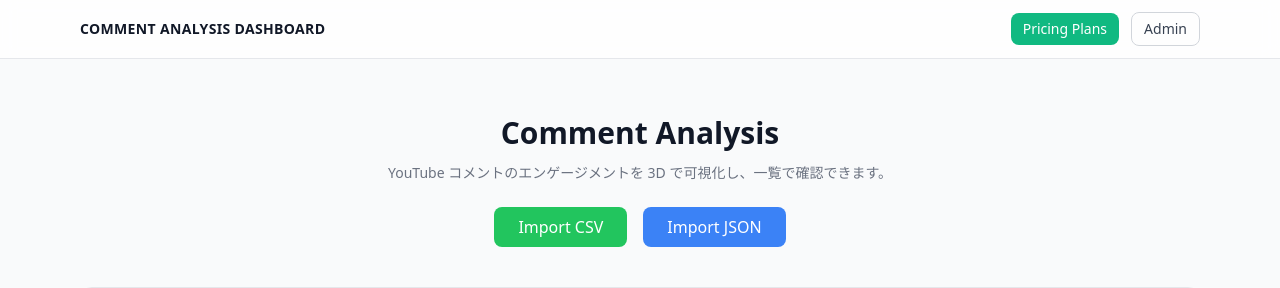
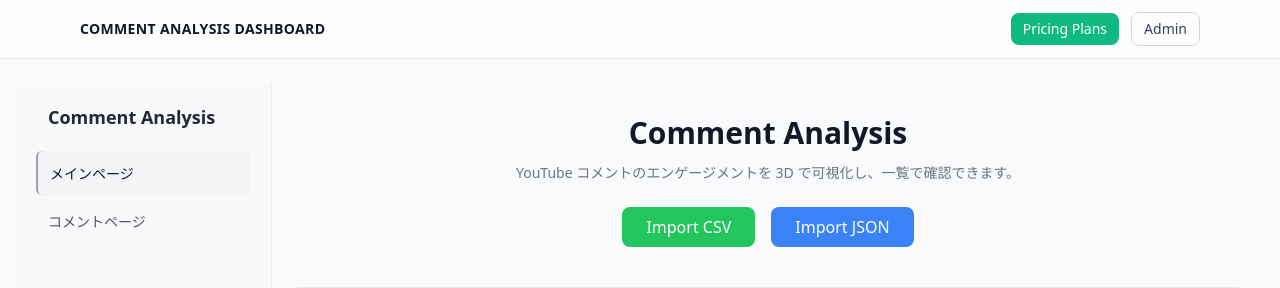
Before and after one commit to t-sasaki1124/django_ai_dashboard, a Django app: template myapp/templates/index.html in a window 1280 px wide. Shown: the top 288 px of the page. Run offline with Django 4.2, Linux system fonts and the light colour scheme; tables that the repository leaves empty hold one stand-in row (values such as "Sample post"); the template is opened without the code that fills it: values that come from a table or form of the project are taken from there, most other values are stand-ins (such as "Sample title", 1, 10 or a date in 2020); some libraries are stand-ins or nearby versions.

Commit message:
左ペインの追加

```diff
--- a/myapp/templates/index.html
+++ b/myapp/templates/index.html
@@ -4,8 +4,37 @@
 
 {% block content %}
 
+<div class="flex h-screen">
+  <!-- 左ペイン（サイドバー） - Notion風デザイン -->
+  <!--
+    Notion風デザインルール:
+    - アクティブ: bg-gray-100 + text-gray-900 + border-l-2 border-gray-400 (薄いグレー背景 + 濃い文字 + 左の細いアクセント線)
+    - ホバー: hover:bg-gray-100/80 (薄いグレーの面がふわっと)
+    - 非アクティブ: text-gray-600 (透明背景、薄いグレーテキスト)
+    - アニメーション: transition-colors duration-150 (控えめな色変化のみ)
+  -->
+  <aside class="w-64 bg-gray-50/50 border-r border-gray-200/60 flex-shrink-0 overflow-y-auto">
+    <div class="p-5">
+      <h2 class="text-lg font-semibold mb-5 text-gray-800 px-3">Comment Analysis</h2>
+      <nav class="space-y-1">
+        <!-- アクティブ: 薄いグレー背景 + 濃い文字 + 左の細いアクセント線 -->
+        <a href="#" id="nav-main" class="block px-3 py-2.5 rounded-md bg-gray-100 text-gray-900 border-l-2 border-gray-400 transition-colors duration-150 nav-link active">
+          <span class="font-medium text-sm">メインページ</span>
+        </a>
+        <!-- 非アクティブ: 透明背景、ホバーで薄いグレー面がふわっと -->
+        <a href="#" id="nav-comments" class="block px-3 py-2.5 rounded-md text-gray-600 hover:bg-gray-100/80 transition-colors duration-150 nav-link">
+          <span class="font-medium text-sm">コメントページ</span>
+        </a>
+      </nav>
+    </div>
+  </aside>
+
+  <!-- メインコンテンツエリア -->
+  <main class="flex-1 overflow-y-auto bg-gray-50">
     <div class="max-w-6xl mx-auto py-8 px-4">
 
+      <!-- メインページコンテンツ -->
+      <div id="main-page" class="page-content">
         <!-- ヘッダーセクション -->
   <header class="mb-10 text-center">
     <h1 class="text-3xl font-bold mb-3 text-gray-900">
@@ -263,13 +292,25 @@
     </div>
   </div>
   {% endif %}
+      </div>
+
+      <!-- コメントページコンテンツ -->
+      <div id="comments-page" class="page-content" style="display: none;">
+        <header class="mb-10 text-center">
+          <h1 class="text-3xl font-bold mb-3 text-gray-900">
+            コメント一覧
+          </h1>
+          <p class="text-sm text-gray-500 mb-6">
+            すべてのコメントを一覧で確認できます。
+          </p>
+        </header>
 
         <section class="bg-white shadow rounded-2xl p-6">
           <div class="flex items-center justify-between mb-4">
             <h2 class="text-xl font-semibold">Comment Data</h2>
             <div class="flex items-center gap-2">
-        <label for="limit-selector" class="text-sm text-gray-600">表示件数:</label>
-        <select id="limit-selector" class="px-3 py-1.5 border border-gray-300 rounded-lg text-sm focus:outline-none focus:ring-2 focus:ring-blue-500 focus:border-transparent">
+              <label for="limit-selector-comments" class="text-sm text-gray-600">表示件数:</label>
+              <select id="limit-selector-comments" class="px-3 py-1.5 border border-gray-300 rounded-lg text-sm focus:outline-none focus:ring-2 focus:ring-blue-500 focus:border-transparent">
                 {% for option in limit_options %}
                   <option value="{{ option }}" {% if option == current_limit %}selected{% endif %}>{{ option }}件</option>
                 {% endfor %}
@@ -339,7 +380,10 @@
     </div>
     {% endif %}
           </section>
-
+        </div>
+      </div>
+    </div>
+  </main>
 </div>
 
 <!-- Plotly.js ライブラリ -->
@@ -425,14 +469,18 @@ const config = {
 Plotly.newPlot('3d-graph', [trace], layout, config);
 {% endif %}
 
-// 表示件数セレクタの変更処理
-document.getElementById('limit-selector').addEventListener('change', function() {
+// 表示件数セレクタの変更処理（コメントページ用）
+const limitSelectorComments = document.getElementById('limit-selector-comments');
+if (limitSelectorComments) {
+    limitSelectorComments.addEventListener('change', function() {
         const limit = this.value;
         const url = new URL(window.location.href);
         url.searchParams.set('limit', limit);
         url.searchParams.set('page', '1'); // 表示件数変更時は1ページ目に戻る
+        url.searchParams.set('tab', 'comments'); // コメントページを維持
         window.location.href = url.toString();
     });
+}
 
 // 3Dクラスタリング可視化
 {% if cluster_data %}
@@ -701,4 +749,70 @@ try {
 {% endif %}
 </script>
 
+<script>
+// ページ切り替え機能
+document.addEventListener('DOMContentLoaded', function() {
+    const navMain = document.getElementById('nav-main');
+    const navComments = document.getElementById('nav-comments');
+    const mainPage = document.getElementById('main-page');
+    const commentsPage = document.getElementById('comments-page');
+
+    // 要素が存在するか確認
+    if (!mainPage || !commentsPage || !navMain || !navComments) {
+        console.error('必要な要素が見つかりません:', {
+            mainPage: !!mainPage,
+            commentsPage: !!commentsPage,
+            navMain: !!navMain,
+            navComments: !!navComments
+        });
+        return;
+    }
+
+    function showPage(page) {
+        // すべてのページを非表示
+        if (mainPage) mainPage.style.display = 'none';
+        if (commentsPage) commentsPage.style.display = 'none';
+
+        // Notion風スタイル: アクティブ = 薄いグレー背景 + 濃い文字 + 左アクセント / 非アクティブ = 透明 + 薄いグレーテキスト
+        document.querySelectorAll('.nav-link').forEach(link => {
+            link.classList.remove('bg-gray-100', 'text-gray-900', 'border-l-2', 'border-gray-400', 'active');
+            link.classList.add('text-gray-600');
+        });
+
+        // 選択されたページを表示
+        if (page === 'main' && mainPage && navMain) {
+            mainPage.style.display = 'block';
+            navMain.classList.remove('text-gray-600');
+            navMain.classList.add('bg-gray-100', 'text-gray-900', 'border-l-2', 'border-gray-400', 'active');
+        } else if (page === 'comments' && commentsPage && navComments) {
+            commentsPage.style.display = 'block';
+            navComments.classList.remove('text-gray-600');
+            navComments.classList.add('bg-gray-100', 'text-gray-900', 'border-l-2', 'border-gray-400', 'active');
+        }
+    }
+
+    // ナビゲーションリンクのクリックイベント
+    navMain.addEventListener('click', function(e) {
+        e.preventDefault();
+        console.log('メインページをクリック');
+        showPage('main');
+    });
+
+    navComments.addEventListener('click', function(e) {
+        e.preventDefault();
+        console.log('コメントページをクリック');
+        showPage('comments');
+    });
+
+    // URLパラメータでページを指定できるように
+    const urlParams = new URLSearchParams(window.location.search);
+    const pageParam = urlParams.get('tab');
+    if (pageParam === 'comments') {
+        showPage('comments');
+    } else {
+        showPage('main');
+    }
+});
+</script>
+
 {% endblock %}
```
Lines whose indentation alone changed are shown as unchanged.
